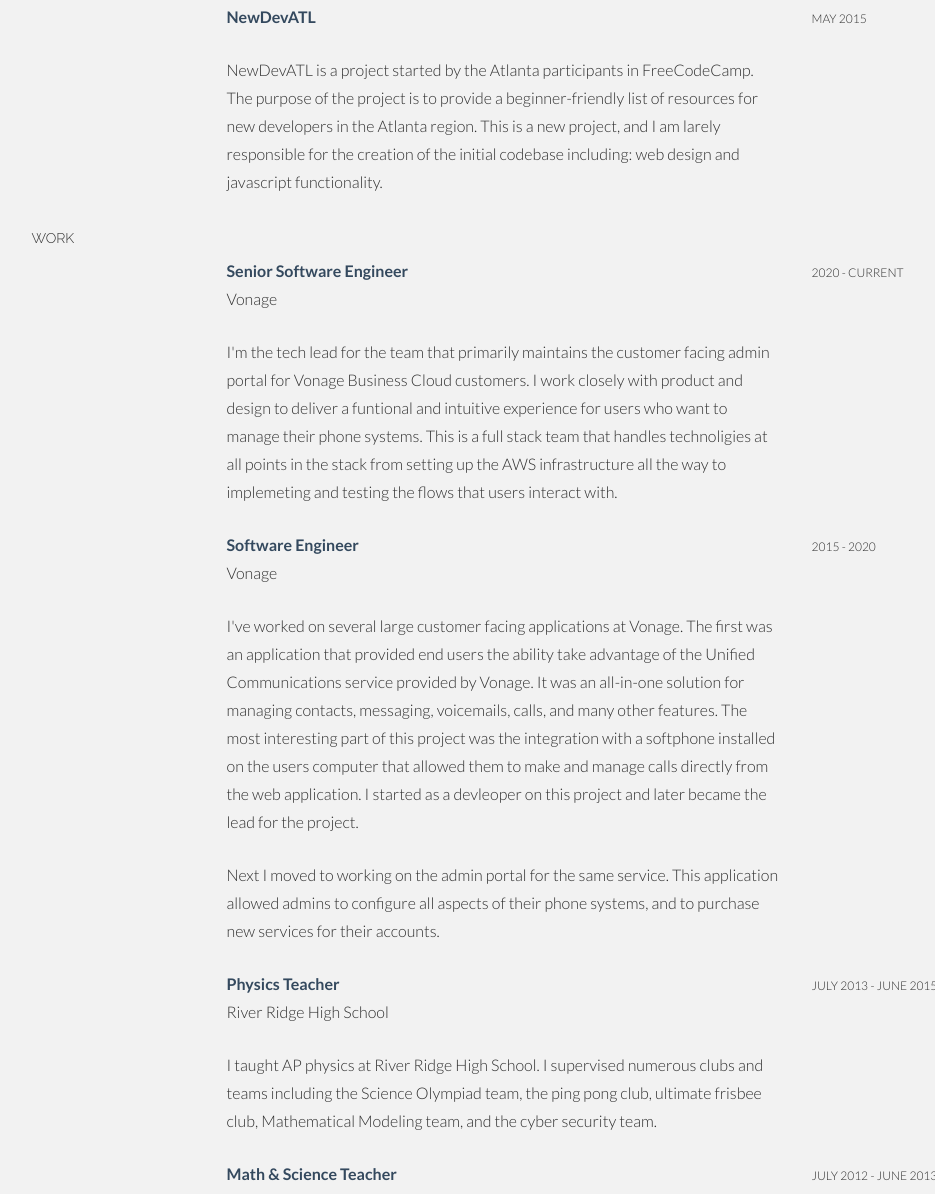
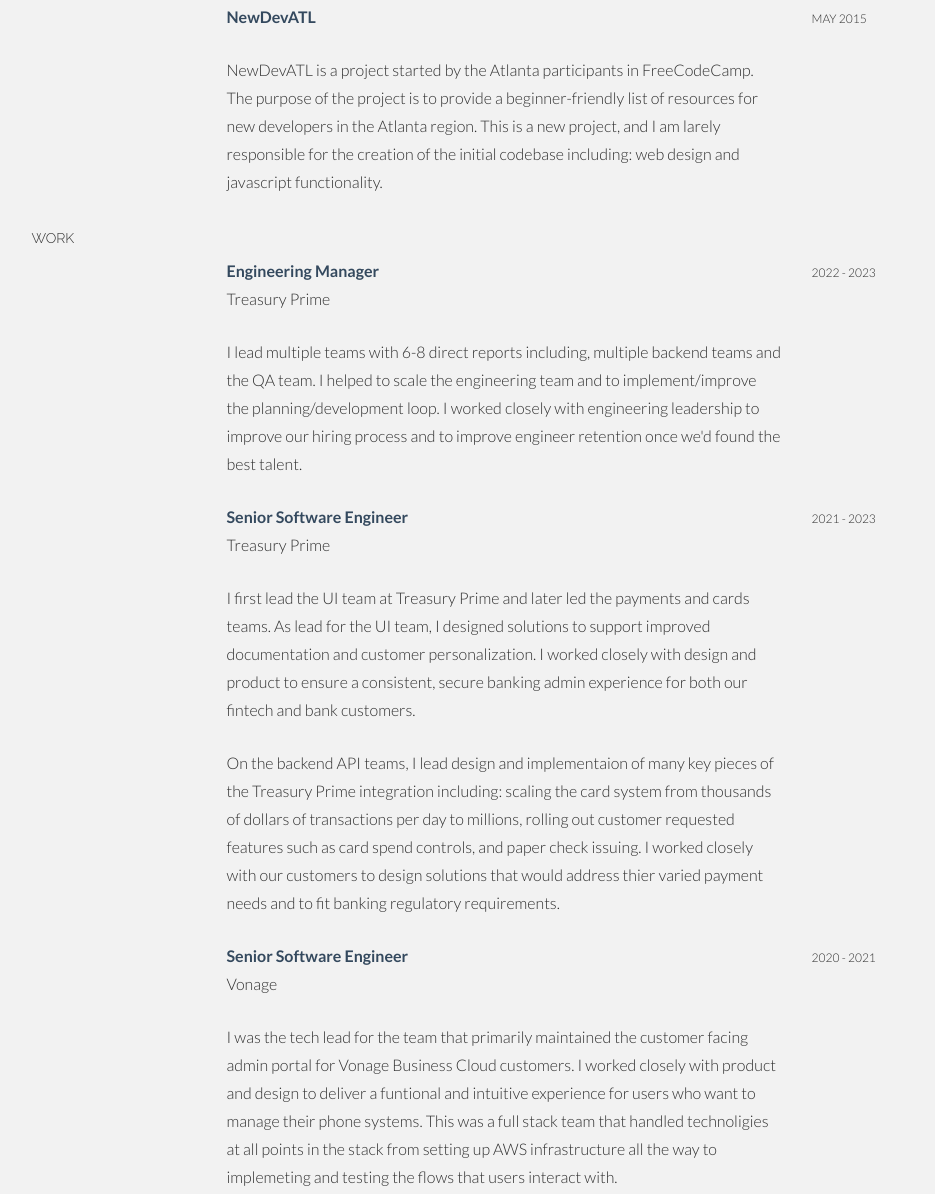
Before and after one commit to jmcduffie32/jmcduffie32.github.io, a plain HTML site: page index.html in a window 1280 px wide. Shown: the part 1262-2456 px from the top of the page, without its empty margins (136-1071 px from the left). Drawn offline with nearby package versions, Linux system fonts and the light colour scheme; some packages are replaced by stand-ins of ours; a script that the page names is missing.

Commit message:
Update work history

```diff
--- a/index.html
+++ b/index.html
@@ -118,7 +118,8 @@
             researcher.</p>
         </div>
         <div class="col-lg-3">
-          <p><a href="/assets/pdf/JonMcDuffie_2023_10_17.pdf" aria-label="Resume pdf"><i class="fa fa-file"></i></a>
+          <p><a href="/assets/pdf/JonMcDuffie_2023_10_17.pdf"
+               aria-label="Resume pdf"><i class="fa fa-file"></i></a>
             <sm>DOWNLOAD RESUME</sm>
           </p>
         </div>
@@ -228,22 +229,67 @@
     <div class="row">
       <div class="col-lg-6 col-lg-offset-3">
         <p>
+          <t>Engineering Manager</t><br />
+          Treasury Prime <br />
+        </p>
+        <p>
+          I lead multiple teams with 6-8 direct reports including, multiple backend teams and the QA team. I helped to
+          scale the engineering team and to implement/improve the planning/development loop. I worked closely with
+          engineering leadership to improve our hiring process and to improve engineer retention once we'd found the
+          best talent.
+        </p>
+      </div>
+      <div class="col-lg-3">
+        <p>
+          <sm>2022 - 2023</sm>
+        </p>
+      </div>
+    </div>
+
+    <div class="row">
+      <div class="col-lg-6 col-lg-offset-3">
+        <p>
+          <t>Senior Software Engineer</t><br />
+          Treasury Prime <br />
+        </p>
+        <p>
+          I first lead the UI team at Treasury Prime and later led the payments and cards teams. As lead for the UI
+          team, I designed solutions to support improved documentation and customer personalization. I worked closely
+          with design and product to ensure a consistent, secure banking admin experience for both our fintech and bank
+          customers.
+        </p>
+        <p>
+          On the backend API teams, I lead design and implementaion of many key pieces of the Treasury Prime integration
+          including: scaling the card system from thousands of dollars of transactions per day to millions, rolling out
+          customer requested features such as card spend controls, and paper check issuing. I worked closely with our
+          customers to design solutions that would address thier varied payment needs and to fit banking regulatory
+          requirements.
+        </p>
+      </div>
+      <div class="col-lg-3">
+        <p>
+          <sm>2021 - 2023</sm>
+        </p>
+      </div>
+    </div>
+
+    <div class="row">
+      <div class="col-lg-6 col-lg-offset-3">
+        <p>
           <t>Senior Software Engineer</t><br />
           Vonage <br />
         </p>
         <p>
-          I'm the tech lead for the team that primarily maintains the customer facing admin portal for Vonage Business
-          Cloud customers.
-          I work closely with product and design to deliver a funtional and intuitive experience for users who want to
-          manage their
-          phone systems. This is a full stack team that handles technoligies at all points in the stack from setting up
-          the AWS infrastructure
-          all the way to implemeting and testing the flows that users interact with.
+          I was the tech lead for the team that primarily maintained the customer facing admin portal for Vonage
+          Business Cloud customers. I worked closely with product and design to deliver a funtional and intuitive
+          experience for users who want to manage their phone systems. This was a full stack team that handled
+          technoligies at all points in the stack from setting up AWS infrastructure all the way to implemeting and
+          testing the flows that users interact with.
         </p>
       </div>
       <div class="col-lg-3">
         <p>
-          <sm>2020 - CURRENT </sm>
+          <sm>2020 - 2021</sm>
         </p>
       </div>
     </div>
@@ -256,15 +302,12 @@
           Vonage <br />
         </p>
         <p>
-          I've worked on several large customer facing applications at Vonage. The first was an application that
-          provided
+          I worked on several large customer facing applications at Vonage. The first was an application that provided
           end users the ability take advantage of the Unified Communications service provided by Vonage. It was an
-          all-in-one solution
-          for managing contacts, messaging, voicemails, calls, and many other features. The most interesting part of
-          this project was the
-          integration with a softphone installed on the users computer that allowed them to make and manage calls
-          directly from the web
-          application. I started as a devleoper on this project and later became the lead for the project.
+          all-in-one solution for managing contacts, messaging, voicemails, calls, and many other features. The most
+          interesting part of this project was the integration with a softphone installed on the users computer that
+          allowed them to make and manage calls directly from the web application. I started as a devleoper on this
+          project and later became the lead for the project.
         </p>
         <p>
           Next I moved to working on the admin portal for the same service. This application allowed admins to configure
@@ -332,7 +375,8 @@
         <p>
           <t>A Correlation Between the Ionization State of the Inner Accretion Disk and the Eddington Ratio of Active
             Galactic Nuclei</t><br />
-          Pdf here: <a href="assets/pdf/research.pdf" aria-label="Research pdf"><i class="fa fa-file"></i></a><br />
+          Pdf here: <a href="assets/pdf/research.pdf"
+             aria-label="Research pdf"><i class="fa fa-file"></i></a><br />
         </p>
       </div>
       <div class="col-lg-3">
@@ -434,8 +478,10 @@
         <div class="col-lg-5 col-lg-offset-2">
           <p><a href="http://www.calagator.org">
               <picture>
-              <source srcset="assets/img/calagator.webp" type="image/webp">
-              <source srcset="assets/img/calagator.png" type="image/png">
+                <source srcset="assets/img/calagator.webp"
+                        type="image/webp">
+                <source srcset="assets/img/calagator.png"
+                        type="image/png">
                 <img class="img-responsive"
                      src="assets/img/calagator.png"
                      alt="Screenshot of the landing page for the open source software Calagator.">
@@ -527,8 +573,8 @@
       { name: 'Stencil', level: 100 },
       { name: 'Vue', level: 80 },
       { name: 'Python', level: 60 },
-      { name: 'React', level: 40 },
-      { name: 'ClojureScript', level: 40 },
+      { name: 'React', level: 80 },
+      { name: 'Clojure', level: 100 },
     ];
 
     skillLevels = {
```
Lines whose indentation alone changed are shown as unchanged.
